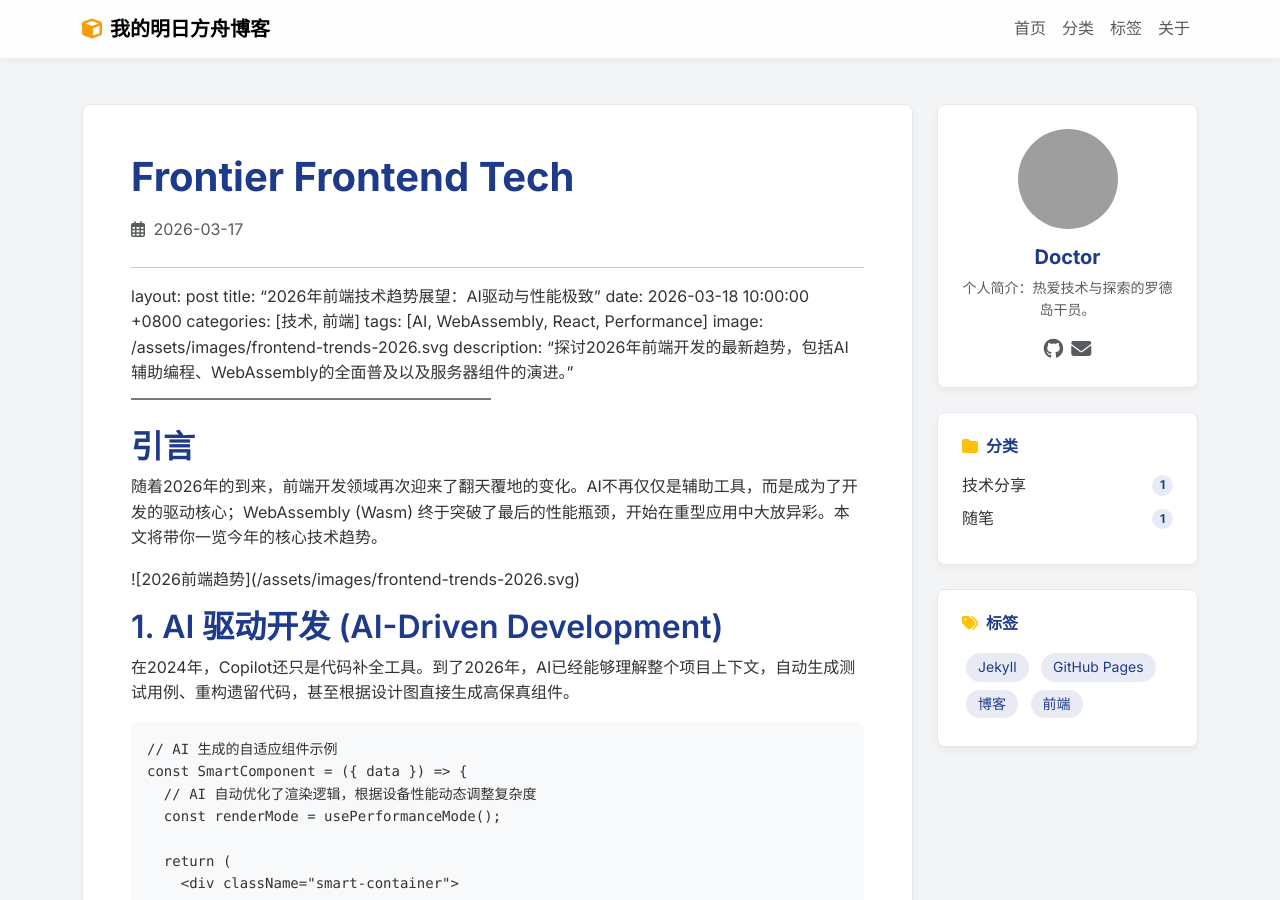
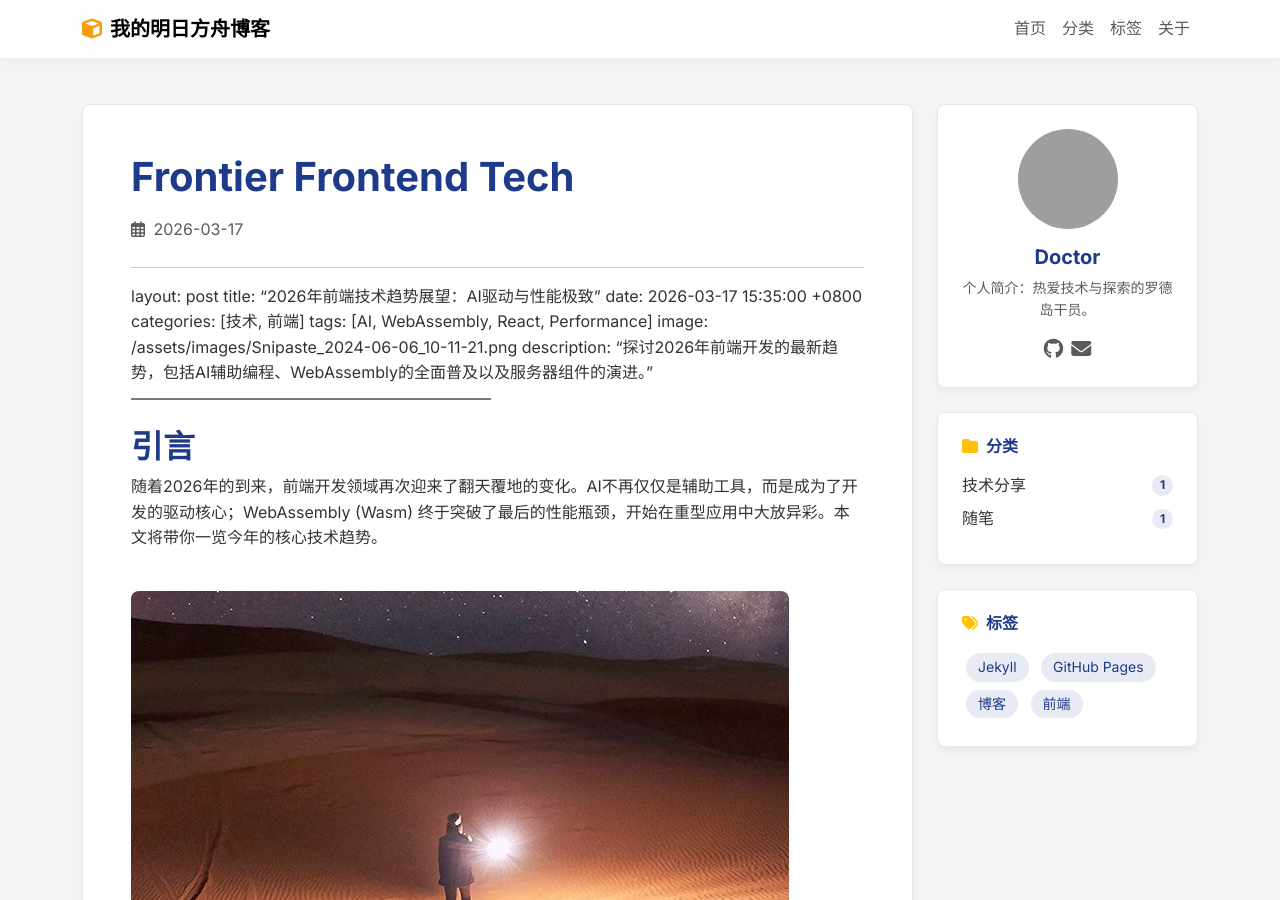
Before and after one commit to TYXAlexanderZ/BlogNewest, a Jekyll site: the page built from _posts/2026-03-17-frontier-frontend-tech.md, in a window 1280 px wide and 900 px high. Built offline with Jekyll 4.4.1, drawn with Linux system fonts in a browser that asks for light colours; our own code applies the rules of GitHub Pages for plain Markdown files; grey boxes are pictures that could not be loaded.

Commit message:
fix: update blog post date and use png image

```diff
--- a/_posts/2026-03-17-frontier-frontend-tech.md
+++ b/_posts/2026-03-17-frontier-frontend-tech.md
@@ -2,10 +2,10 @@
 
 layout: post
 title: "2026年前端技术趋势展望：AI驱动与性能极致"
-date: 2026-03-18 10:00:00 +0800
+date: 2026-03-17 15:35:00 +0800
 categories: \[技术, 前端]
 tags: \[AI, WebAssembly, React, Performance]
-image: /assets/images/frontend-trends-2026.svg
+image: /assets/images/Snipaste_2024-06-06_10-11-21.png
 description: "探讨2026年前端开发的最新趋势，包括AI辅助编程、WebAssembly的全面普及以及服务器组件的演进。"
 --------------------------------------------------------------------
 
@@ -13,7 +13,7 @@ description: "探讨2026年前端开发的最新趋势，包括AI辅助编程、
 
 随着2026年的到来，前端开发领域再次迎来了翻天覆地的变化。AI不再仅仅是辅助工具，而是成为了开发的驱动核心；WebAssembly (Wasm) 终于突破了最后的性能瓶颈，开始在重型应用中大放异彩。本文将带你一览今年的核心技术趋势。
 
-!\[2026前端趋势]\({{ '/assets/images/frontend-trends-2026.svg' | relative\_url }})
+![2026前端趋势]({{ '/assets/images/Snipaste_2024-06-06_10-11-21.png' | relative_url }})
 
 ## 1. AI 驱动开发 (AI-Driven Development)
 
```
